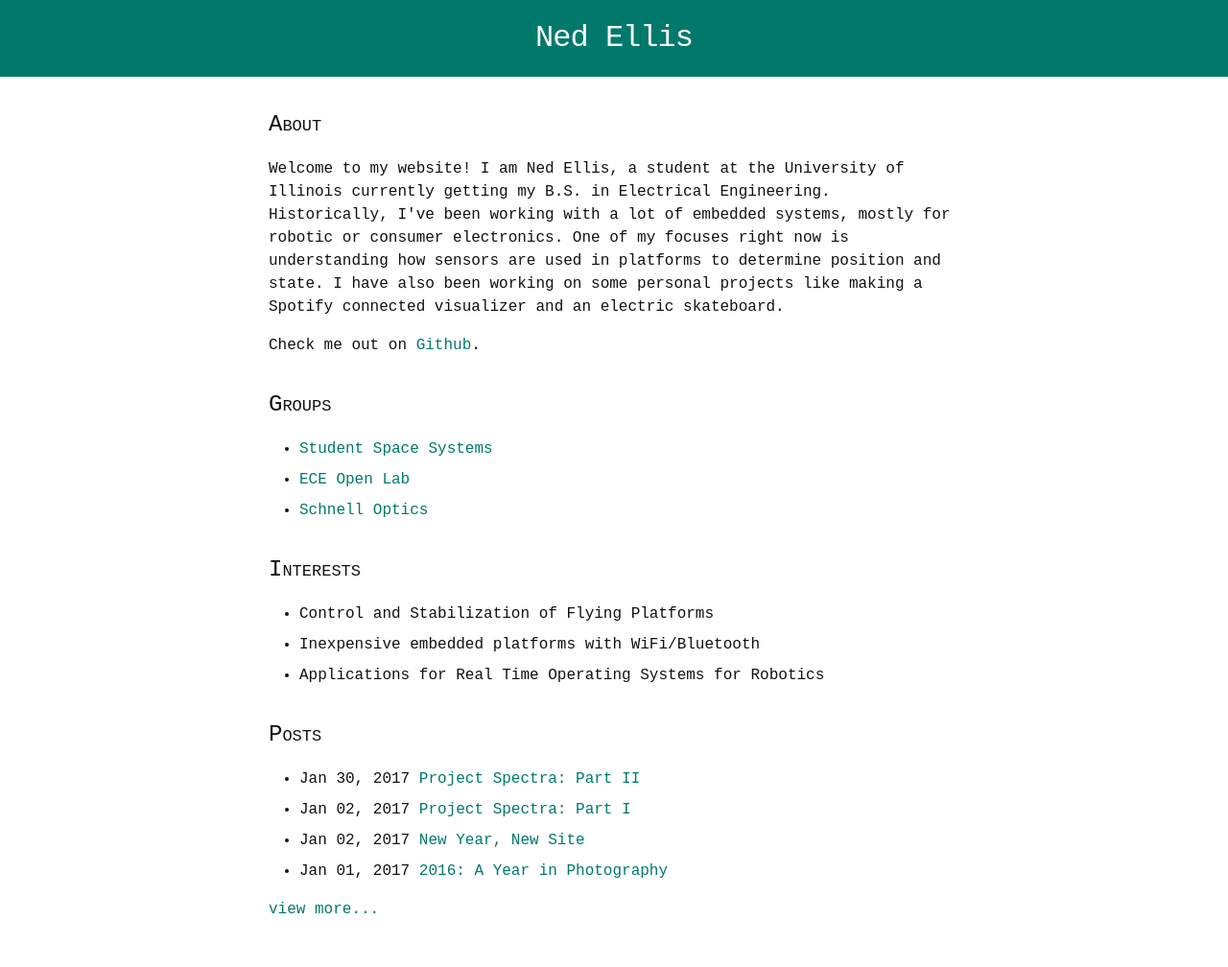
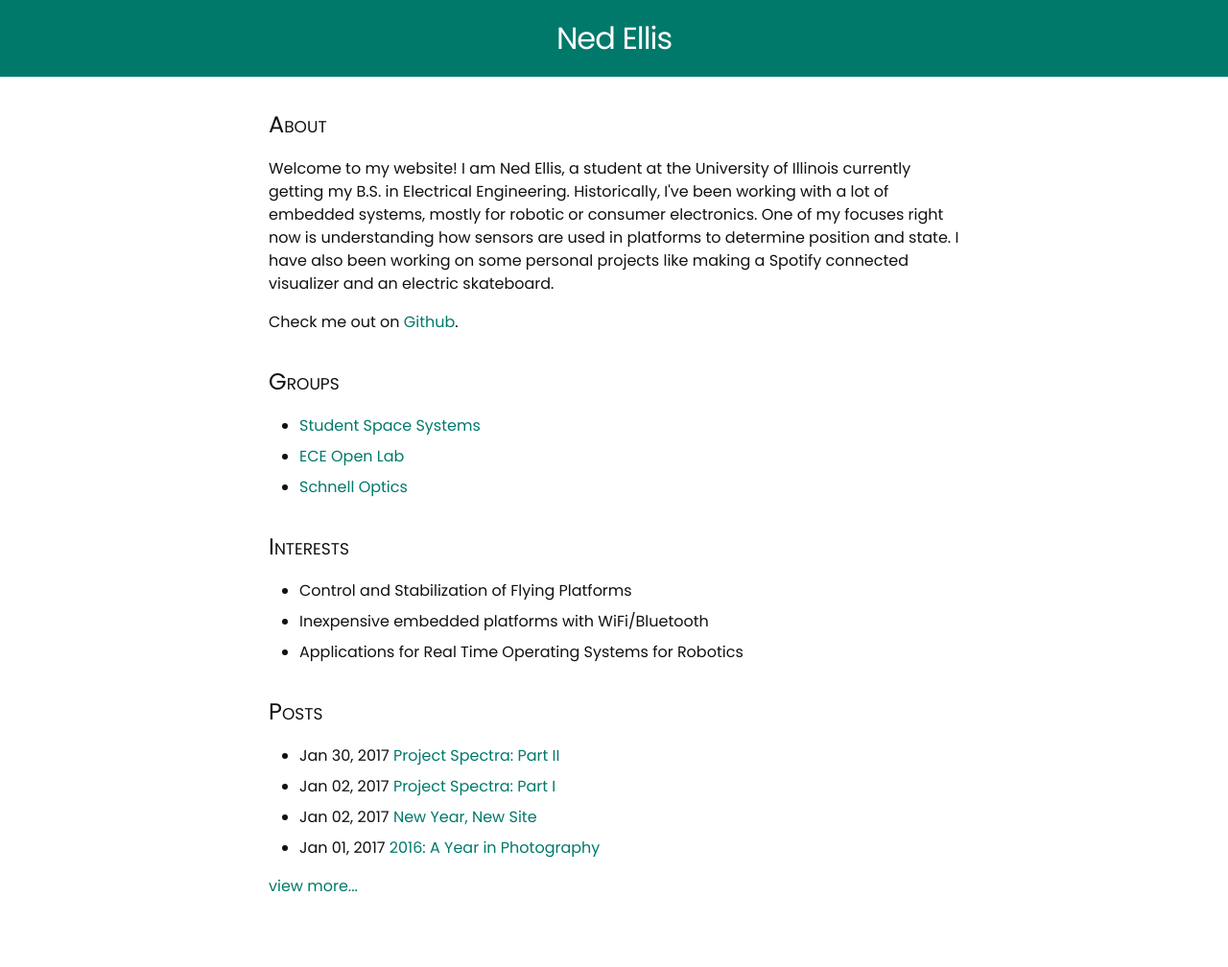
Before and after one commit to epellis/epellis.github.io, a Jekyll site: the page built from index.html, in a window 1280 px wide. Shown: the whole page at 96% size. Built offline with Jekyll 4.4.1, drawn with Linux system fonts in a browser that asks for light colours; some web fonts are replaced; after the commit the page ends 984 px from its top, so only the background shows below that.

Commit message:
added some new text and a font

```diff
--- a/css/main.scss
+++ b/css/main.scss
@@ -47,7 +47,7 @@
 
 // Import partials from `sass_dir` (defaults to `_sass`)
 @import
-		url(https://fonts.googleapis.com/css?family=Droid+Sans),
+		url(https://fonts.googleapis.com/css?family=Poppins),
         "base",
         "layout",
         "syntax-highlighting"
```
